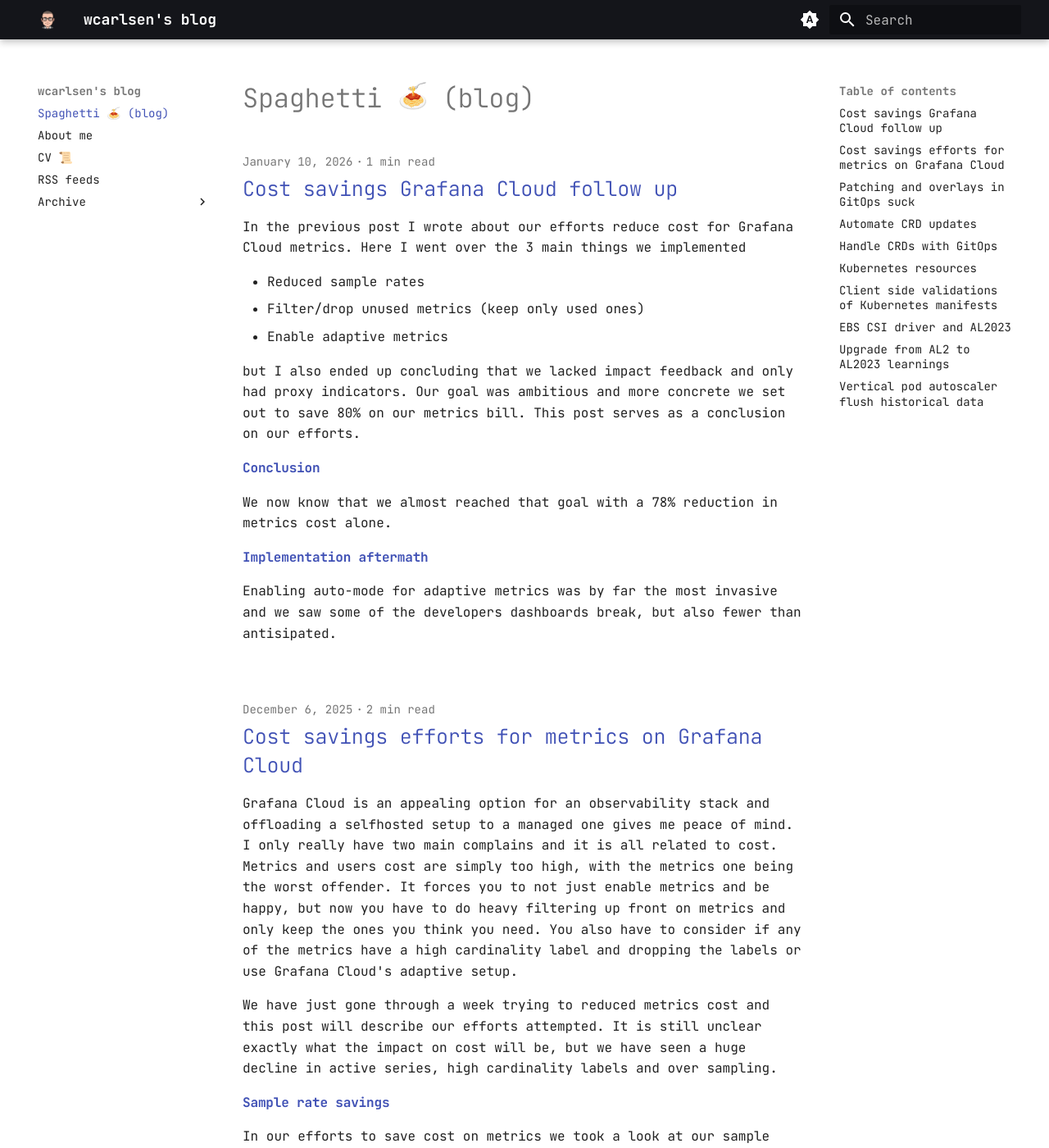
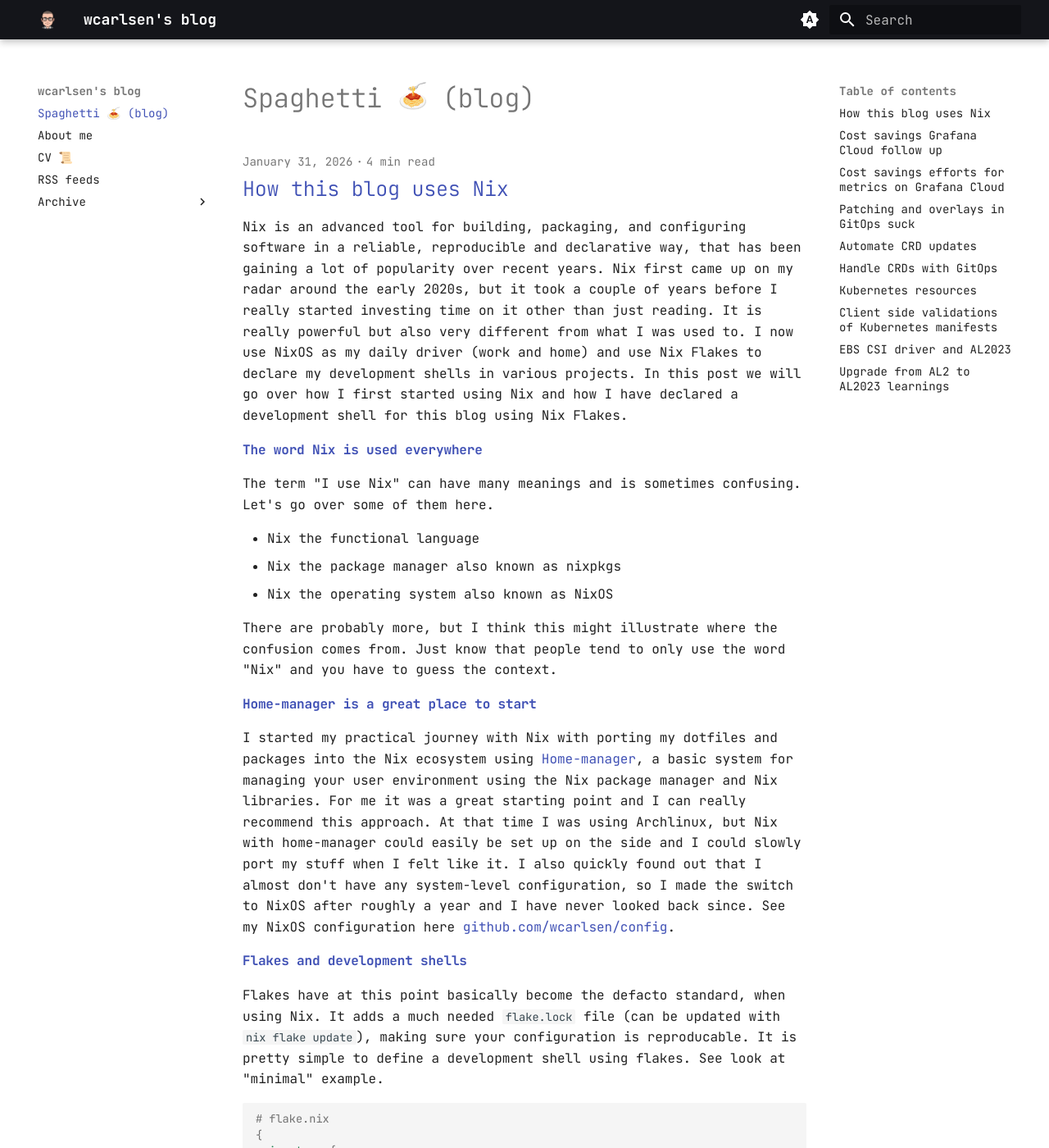
Before and after one commit to wcarlsen/wcarlsen.github.io, an MkDocs documentation site: the page built from docs/index.md, in a window 1280 px wide and 1400 px high. Shown: the whole window at 82% size. Built offline with MkDocs 1.6.1 and Material for MkDocs 9.7.7, drawn with Linux system fonts in a browser that asks for light colours; emoji names are drawn with the system emoji font; some of the changed text lies outside the part shown.

Commit message:
Added post about nix and this blog and added CV
Signed-off-by: Willi Carlsen <carlsenwilli@gmail.com>

````diff
--- a/docs/cv.md
+++ b/docs/cv.md
@@ -6,11 +6,11 @@
 
 ## Experience
 
-### Cloud Engineer
+### Senior Cloud Engineer
 
 ##### DFDS (Aug 25 - present)
 
-Too early to say...
+Developing and maintaining DFDS's platform setup, helping developers to fast and easy build and deploy. DFDS has been investing in Cloud and Kubernetes and currently runs cluster with almost ~3000 pods.
 
 ### Senior Cloud Engineer
 
@@ -58,11 +58,13 @@
 
 ## Other things that I'm proud of
 
-* 1Password/load-secrets-action contributor [https://github.com/1Password/load-secrets-action/pull/118](https://github.com/1Password/load-secrets-action/pull/118)
-* kubernetes/autoscaler contributor [https://github.com/kubernetes/autoscaler/pull/6482](https://github.com/kubernetes/autoscaler/pull/6482)
-* loft/vcluster contributor [https://github.com/loft-sh/vcluster/pull/318](https://github.com/loft-sh/vcluster/pull/318) and [https://github.com/loft-sh/vcluster/pull/383](https://github.com/loft-sh/vcluster/pull/383)
-* Co-creator of Crossplane provider for Confluent Kafka (now archived) [https://github.com/dfds/provider-confluent](https://github.com/dfds/provider-confluent)
-* Certified Kubernetes Administrator (CKA) 2020-2022
+* [1Password/load-secrets-action contributor](https://github.com/1Password/load-secrets-action/pull/118)
+* [Home-manager maintainer and contributor](https://github.com/nix-community/home-manager/pulls?q=is%3Apr+is%3Aclosed+author%3Awcarlsen)
+* [Nixpkgs maintainer and contributor](https://github.com/NixOS/nixpkgs/pulls?q=is%3Apr+author%3Awcarlsen+is%3Aclosed)
+* [kubernetes/autoscaler contributor](https://github.com/kubernetes/autoscaler/pull/6482)
+* [loft/vcluster contributor](https://github.com/loft-sh/vcluster/pulls?q=is%3Apr+author%3Awcarlsen+is%3Aclosed)
+* [Co-creator of Crossplane provider for Confluent Kafka (now archived)](https://github.com/dfds/provider-confluent)
+* [Certified Kubernetes Administrator (CKA) 2020](assets/documents/cka.pdf)
 * Recieved Niels Bohr Institute yearly teaching prize in 2013 the Jens Martin Knudsen teaching prize for the performance done in laboratory courses in Classical Mechanics 1 & 2. Teaching students physics, laboratory routines, statistics and programming.
 
 ## About me
--- /dev/null
+++ b/docs/posts/2026-01-31-how-this-blog-uses-nix.md
@@ -0,0 +1,92 @@
+---
+date: 2026-01-31
+tags:
+  - nix
+  - github
+---
+
+# How this blog uses Nix
+
+ Nix is an advanced tool for building, packaging, and configuring software in a reliable, reproducible and declarative way, that has been gaining a lot of popularity over recent years. Nix first came up on my radar around the early 2020s, but it took a couple of years before I really started investing time on it other than just reading. It is really powerful but also very different from what I was used to. I now use NixOS as my daily driver (work and home) and use Nix Flakes to declare my development shells in various projects. In this post we will go over how I first started using Nix and how I have declared a development shell for this blog using Nix Flakes.
+
+### The word Nix is used everywhere
+
+The term "I use Nix" can have many meanings and is sometimes confusing. Let's go over some of them here.
+
+* Nix the functional language
+* Nix the package manager also known as nixpkgs
+* Nix the operating system also known as NixOS
+
+There are probably more, but I think this might illustrate where the confusion comes from. Just know that people tend to only use the word "Nix" and you have to guess the context.
+
+### Home-manager is a great place to start
+
+I started my practical journey with Nix with porting my dotfiles and packages into the Nix ecosystem using [Home-manager](https://github.com/nix-community/home-manager), a basic system for managing your user environment using the Nix package manager and Nix libraries. For me it was a great starting point and I can really recommend this approach. At that time I was using Archlinux, but Nix with home-manager could easily be set up on the side and I could slowly port my stuff when I felt like it. I also quickly found out that I almost don't have any system-level configuration, so I made the switch to NixOS after roughly a year and I have never looked back since. See my NixOS configuration here [github.com/wcarlsen/config](https://github.com/wcarlsen/config).
+
+### Flakes and development shells
+
+Flakes have at this point basically become the defacto standard, when using Nix. It adds a much needed `flake.lock` file (can be updated with `nix flake update`), making sure your configuration is reproducable. It is pretty simple to define a development shell using flakes. See look at "minimal" example.
+
+```nix
+# flake.nix
+{
+  inputs = {
+    nixpkgs.url = "github:nixos/nixpkgs/nixos-unstable";
+    flake-utils.url = "github:numtide/flake-utils";
+  };
+
+  outputs = inputs:
+    inputs.flake-utils.lib.eachDefaultSystem (system: let
+      pkgs = import inputs.nixpkgs {
+        inherit system;
+      }; # this is just a fancy (but easy) way to define your system, e.g. x86_64-linux, aarch64_darwin, etc.
+    in {
+      devShells = {
+        default = pkgs.mkShell {
+          buildInputs = with pkgs; [
+            cowsay # add your dependencies here
+          ];
+          shellHook = ``
+            cowsay "COWABUNGA!" # add your custom shell hooks here
+          ``;
+        };
+      };
+    });
+}
+```
+
+Above flake consists of `inputs`, defining which branch of the Nix package manager to use and `flake-utils` as a way to define systems. The other part is `outputs`, where we are outputting `devShells`, but only defining one called `default` using `pkgs.mkShell` and its attribute `buildInputs` to define package dependencies. It should be noted that `mkShell` has other attributes as well, for example `shellHook`. You could imagine a simple Python project using UV as package manager, where `buildInputs` would contain Python and UV and the `shellHook` running `uv sync` installing all Python-specific dependencies. Another example would be an Opentofu project, where we install all providers with `tofu init` in the `shellHook`.
+
+The `devShells` can be invoked with the following nix command: `nix develop`. I tend to use `direnv` and just put `use flake` in my `.envrc` file, to have it automatically set up my development shell.
+
+
+### So how does this blog use Nix?
+
+Now that we have some limited knowledge about Nix and Flakes, we can start looking at how this blog uses it. In the root of the [GitHub project](https://github.com/wcarlsen.github.io) you will find a `flake.nix` which specifies `MkDocs` and all the plugins used to create this blog, and, because I use `direnv`, it will automatically install all dependencies and drop me into a development shell so I can start writing and validate my changes locally. I find the "holy trinity" `flakes`, `direnv` and `make` really useful. So now we have a reproducible development setup; how do we use it in places other than locally? Let's look at GitHub Actions as an example.
+
+### GitHub Actions and Flakes
+
+Because we have defined all of our dependencies in a `Flake` it becomes really easy to utilize it in a GitHub Action.
+
+
+```yaml
+name: build
+on:
+  pull_request:
+    branches:
+      - main
+jobs:
+  build:
+    runs-on: ubuntu-latest
+    steps:
+      - uses: actions/checkout@v4
+      - name: Install Nix
+        uses: cachix/install-nix-action@v30
+        with:
+          extra_nix_config: |
+            access-tokens = github.com=${{ secrets.GITHUB_TOKEN }}
+      - name: Build
+        run: nix develop --command make build
+```
+
+We see that it doesn't really require much effort at all, and changes to my local development don't require updates to my GitHub Actions workflow (unless I change the Makefile interface).
````
Also changed, not shown: 2 other files.
